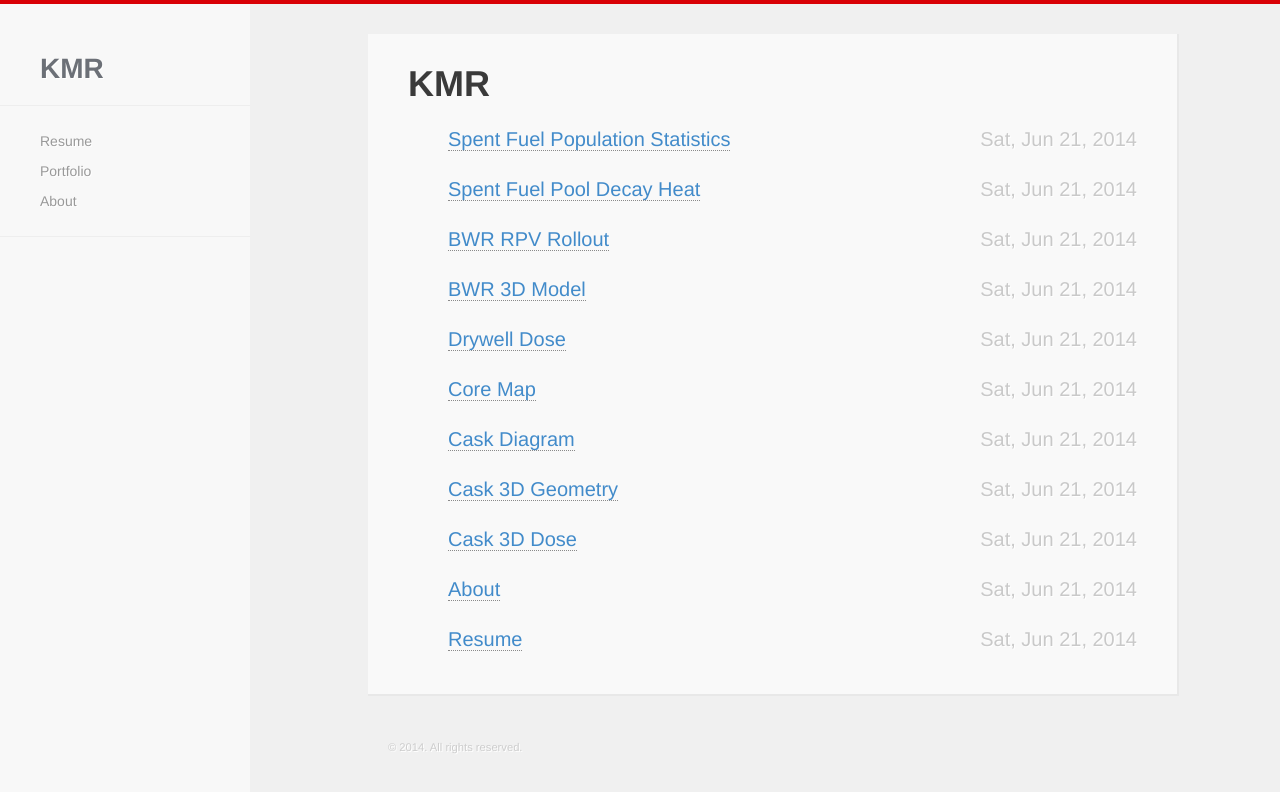
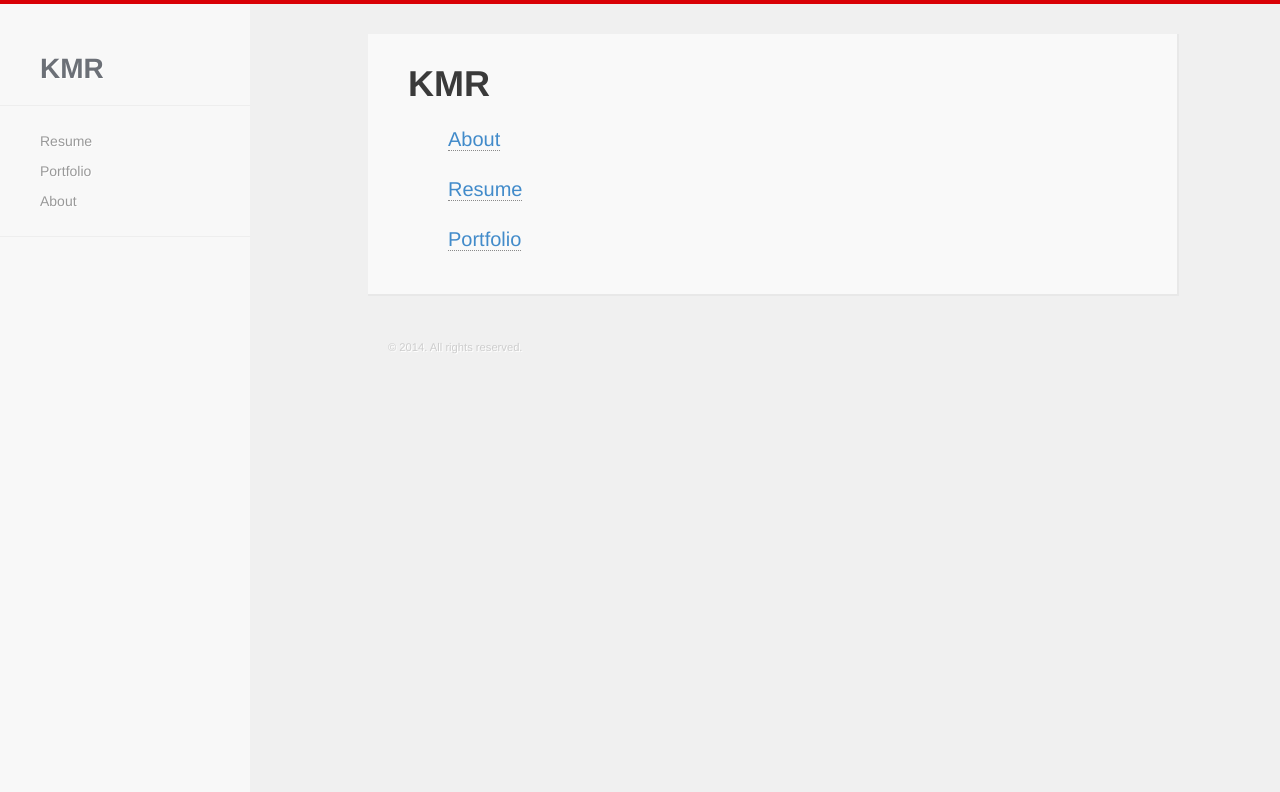
Before and after one commit to retzkek/retzkek.github.io, a plain HTML site: page index.html in a window 1280 px wide. Drawn offline with Linux system fonts and the light colour scheme.

Commit message:
updated site index

```diff
--- a/index.html
+++ b/index.html
@@ -66,29 +66,9 @@
   <div id="article">
       <h1>KMR</h1>
   <ul class="posts">
-
-      <li><span><a href="http://retzkek.github.io/portfolio/sfp_population_scatter/">Spent Fuel Population Statistics</a><time class="pull-right post-list">Sat, Jun 21, 2014</h4></time></span></span></li>
-
-      <li><span><a href="http://retzkek.github.io/portfolio/sfp_decay_heat/">Spent Fuel Pool Decay Heat</a><time class="pull-right post-list">Sat, Jun 21, 2014</h4></time></span></span></li>
-
-      <li><span><a href="http://retzkek.github.io/portfolio/rollout/">BWR RPV Rollout</a><time class="pull-right post-list">Sat, Jun 21, 2014</h4></time></span></span></li>
-
-      <li><span><a href="http://retzkek.github.io/portfolio/full_model/">BWR 3D Model</a><time class="pull-right post-list">Sat, Jun 21, 2014</h4></time></span></span></li>
-
-      <li><span><a href="http://retzkek.github.io/portfolio/drywell_dose/">Drywell Dose</a><time class="pull-right post-list">Sat, Jun 21, 2014</h4></time></span></span></li>
-
-      <li><span><a href="http://retzkek.github.io/portfolio/coremap/">Core Map</a><time class="pull-right post-list">Sat, Jun 21, 2014</h4></time></span></span></li>
-
-      <li><span><a href="http://retzkek.github.io/portfolio/cask_diagram/">Cask Diagram</a><time class="pull-right post-list">Sat, Jun 21, 2014</h4></time></span></span></li>
-
-      <li><span><a href="http://retzkek.github.io/portfolio/cask_3d_geometry/">Cask 3D Geometry</a><time class="pull-right post-list">Sat, Jun 21, 2014</h4></time></span></span></li>
-
-      <li><span><a href="http://retzkek.github.io/portfolio/cask_3d_dose/">Cask 3D Dose</a><time class="pull-right post-list">Sat, Jun 21, 2014</h4></time></span></span></li>
-
-      <li><span><a href="http://retzkek.github.io/about/">About</a><time class="pull-right post-list">Sat, Jun 21, 2014</h4></time></span></span></li>
-
-      <li><span><a href="http://retzkek.github.io/resume/">Resume</a><time class="pull-right post-list">Sat, Jun 21, 2014</h4></time></span></span></li>
-
+      <li><span><a href="/about/">About</a></span></li>
+      <li><span><a href="/resume/">Resume</a></span></li>
+      <li><span><a href="/portfolio/">Portfolio</a></span></li>
   </ul>
     </div>
     <footer>
```
